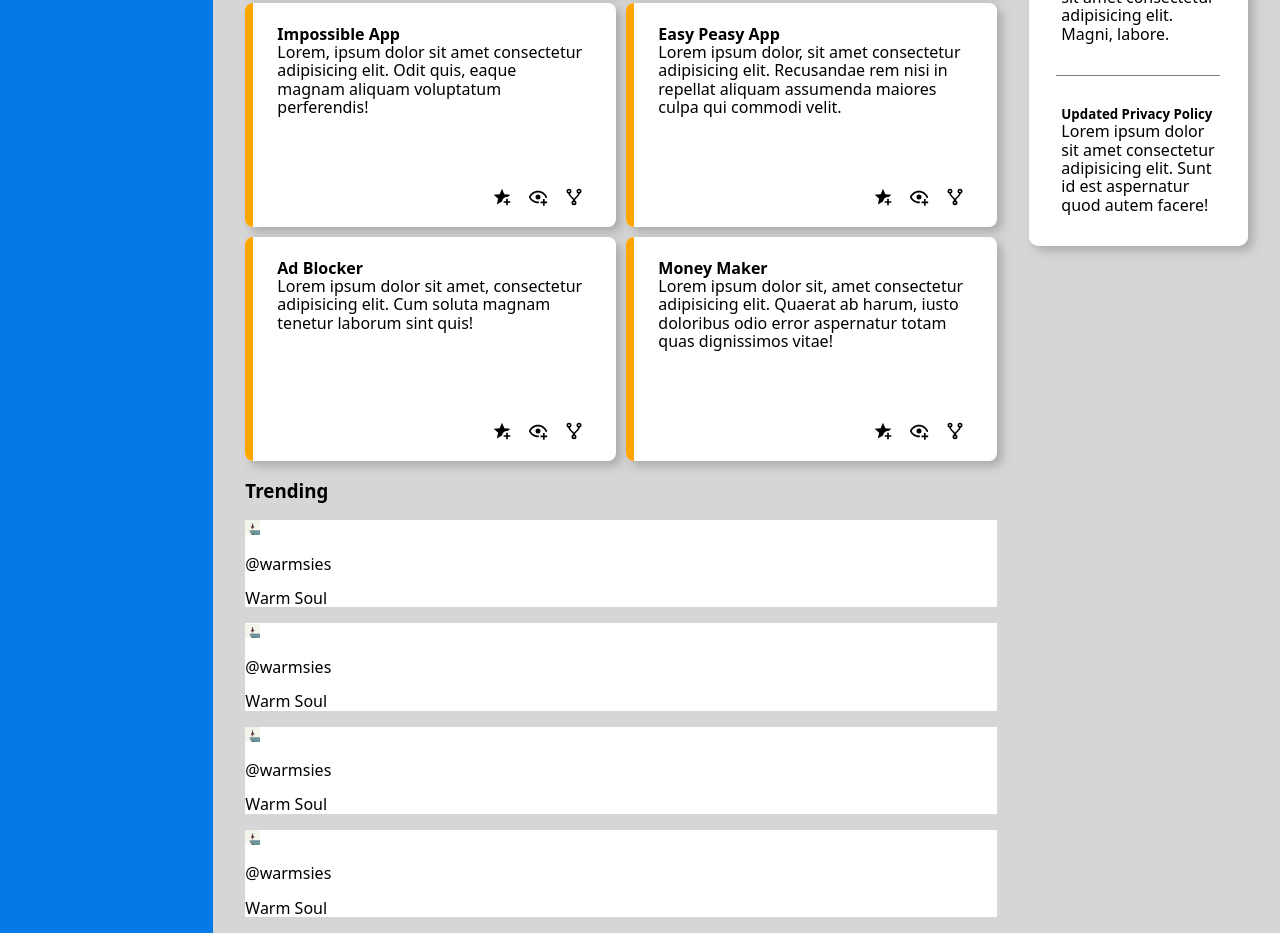
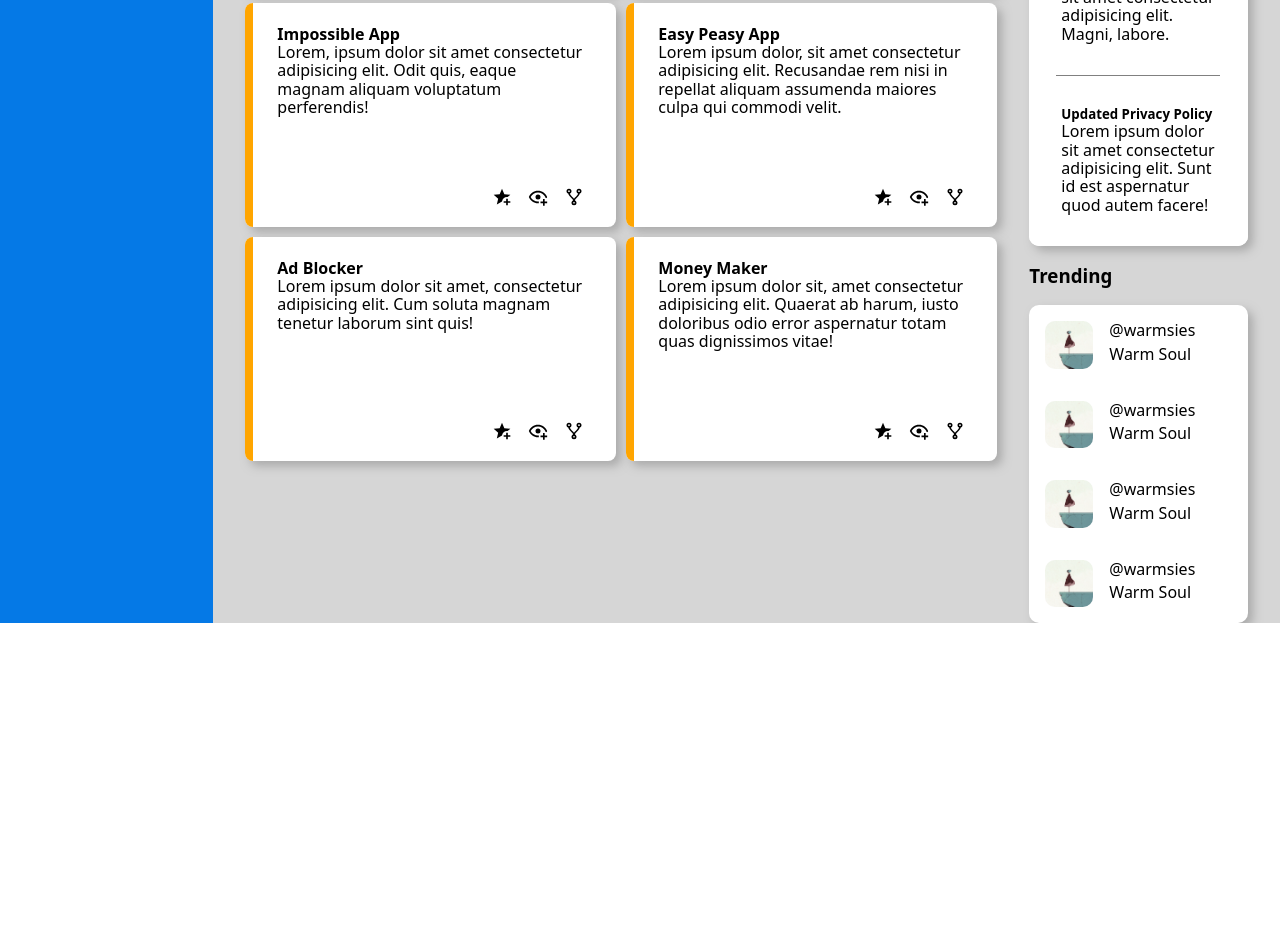
Before and after one commit to habbaszadegan/admin-dashboard, a website: page index.html in a window 1280 px wide. Shown: the part 468-1401 px from the top of the page. After the commit the page ends 1091 px from the top, so only its background shows below. Drawn offline with Linux system fonts and the light colour scheme.

Commit message:
Fin trending / page. Need to fine tune the page.
The page layout is finished, details like sizing and overflow need to be
addressed.

```diff
--- a/index.html
+++ b/index.html
@@ -61,6 +61,7 @@
                         <div class="project-cards"><span></span><h4>Money Maker</h4><p>Lorem ipsum dolor sit, amet consectetur adipisicing elit. Quaerat ab harum, iusto doloribus odio error aspernatur totam quas dignissimos vitae!</p><div class="project-cards-img"><img src="./icons/favorite.svg" alt="favorite"> <img src="./icons/eye-plus.svg" alt="eye-plus"> <img src="./icons/source-fork.svg" alt="source-fork"></div></div>
                     </div>
                 </div>
+                <section>
                     <div class="announcements">
                         <h3>Announcements</h3>
                         <div class="announcement-cards">
@@ -75,12 +76,15 @@
                     </div>
                     <div class="trending">
                         <h3>Trending</h3>
+                        <div class="trending-profiles">
                             <div><img src="./icons/profile-pic.png" alt="profile-pic"> <p>@warmsies</p><p>Warm Soul</p></div>
                             <div><img src="./icons/profile-pic.png" alt="profile-pic"> <p>@warmsies</p><p>Warm Soul</p></div>
                             <div><img src="./icons/profile-pic.png" alt="profile-pic"> <p>@warmsies</p><p>Warm Soul</p></div>
                             <div><img src="./icons/profile-pic.png" alt="profile-pic"> <p>@warmsies</p><p>Warm Soul</p></div>
                         </div>
                     </div>
+                </section>
+            </div>
         </div>
     </div>
 </body>
--- a/styles.css
+++ b/styles.css
@@ -5,10 +5,6 @@
 
 body {
     font-family: system-ui, -apple-system, BlinkMacSystemFont, 'Segoe UI', Roboto, Oxygen, Ubuntu, Cantarell, 'Open Sans', 'Helvetica Neue', sans-serif;
-}
-
-.trending img {
-    width: 15px;
 }
 
 .entire-page {
@@ -81,7 +77,8 @@ body {
     gap: 1rem;
 }
 
-.name-bar img {
+.name-bar img,
+.trending img {
     width: 3rem;
     border-radius: 1rem;
 }
@@ -200,11 +197,13 @@ body {
     height: 5rem;
 }
 
-.announcements {
+.announcements,
+.trending {
     margin-left: 2rem;
 }
 
-.announcement-cards {
+.announcement-cards,
+.trending-profiles {
     box-shadow: var(--main-shadow);
     display: flex;
     flex-direction: column;
@@ -222,7 +221,8 @@ body {
     border-bottom-right-radius: 10px;
 }
 
-.announcement-cards div > div {
+.announcement-cards div > div,
+.trending-profiles {
     padding: 2rem;
 }
 
@@ -238,3 +238,26 @@ body {
     height: 1px;
     width: 75%;
 }
+
+.trending-profiles,
+.trending-profiles :first-child {
+    border-radius: 10px;
+}
+
+.trending-profiles {
+    padding: 0px;
+}
+
+.trending-profiles div {
+    display: grid;
+    grid-template-columns: 1fr 3fr;
+    margin: 1rem;
+}
+
+.trending-profiles > div > img {
+    grid-row: 1 / 3;
+}
+
+.trending-profiles > div > p {
+    margin: 0px 1rem;
+}
```
Lines whose indentation alone changed are shown as unchanged.
